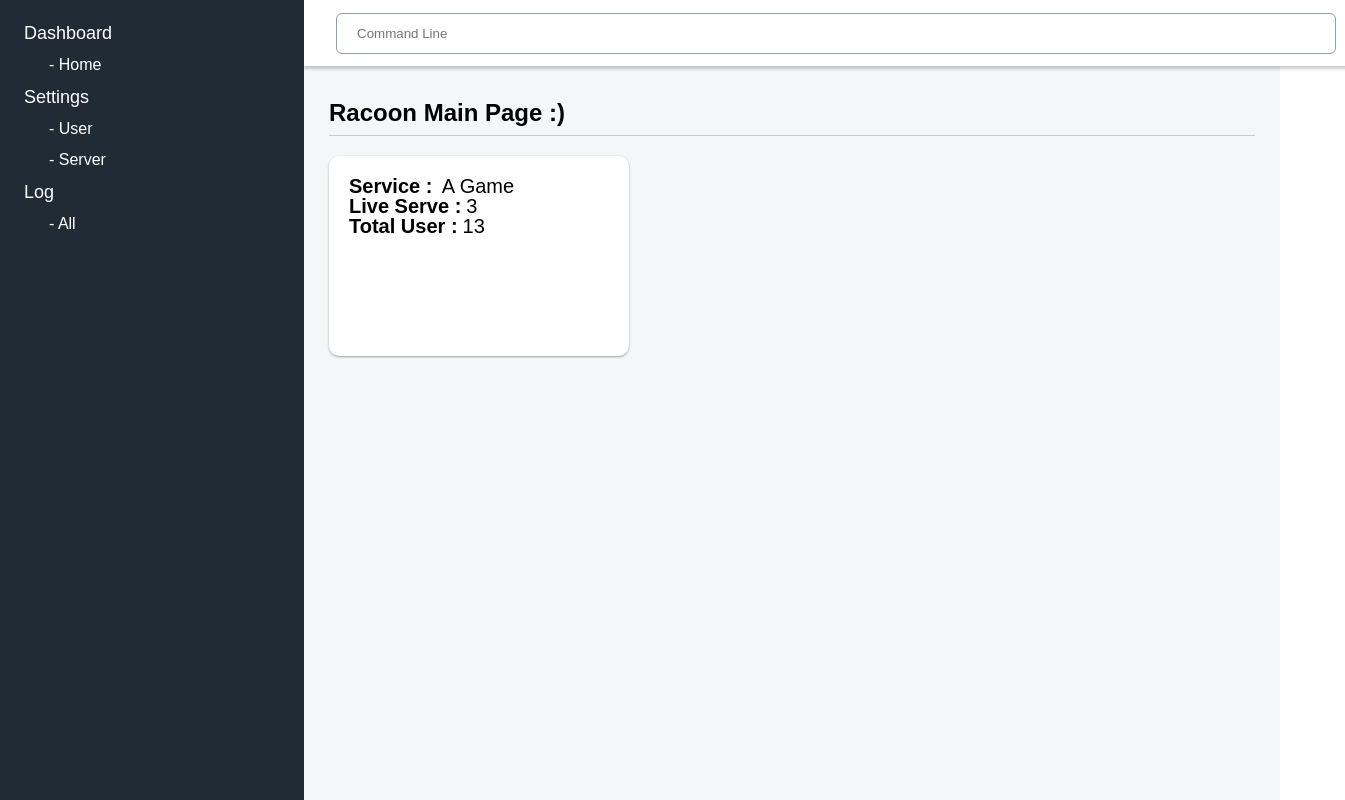
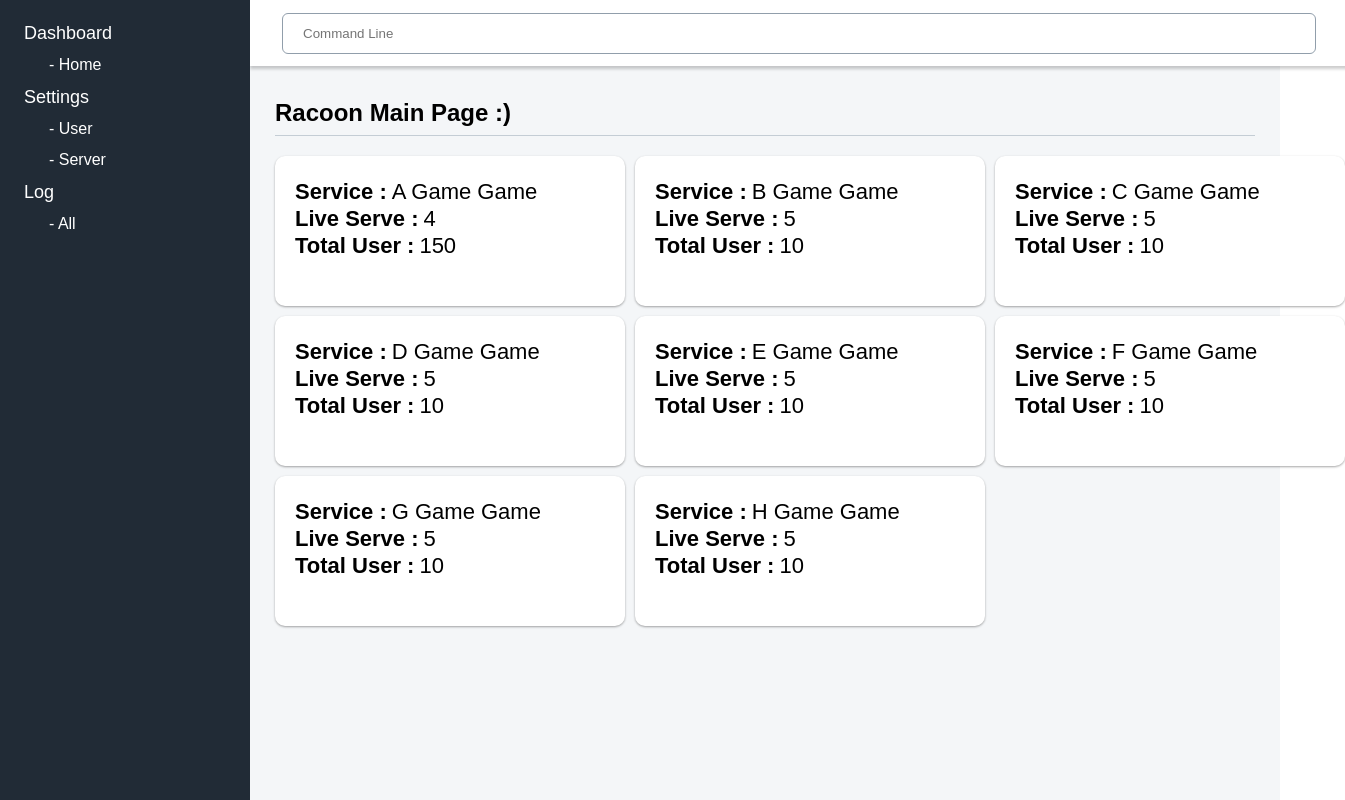
Before and after one commit to aoldacraft/racoon-client, a React (Create React App) app: page / in a window 1280 px wide. Shown: the top 800 px of the page, 1345 px wide, since content can reach past the window. Built offline with nearby package versions, Linux system fonts and the light colour scheme.

Commit message:
[refactor] Create Service Card Component

```diff
--- a/src/components/bar/NavBar.tsx
+++ b/src/components/bar/NavBar.tsx
@@ -27,7 +27,7 @@ const NavBarContainer = styled.header`
   align-items: center;
   position: fixed;
   top: 0;
-  left: 304;
+  left: 250;
   background-color: white;
   padding: 12px 32px;
   /* top: 0;
@@ -37,7 +37,7 @@ const NavBarContainer = styled.header`
 `;
 
 const CommandLine = styled.input`
-  width: 1000px;
+  width: 85%;
   padding: 12px 20px;
   border: 1px solid #919eab;
   border-radius: 6px;
--- a/src/components/bar/SideBar.tsx
+++ b/src/components/bar/SideBar.tsx
@@ -41,7 +41,7 @@ const SideBar = () => {
 export default SideBar;
 
 const SideBarContainer = styled.aside`
-  width: 304px;
+  width: 250px;
   height: 2868px;
   background-color: #212b36;
   padding: 24px;
--- /dev/null
+++ b/src/components/card/ServiceCard.tsx
@@ -0,0 +1,31 @@
+import React from "react";
+import * as S from "../../styles/components/card/ServiceCard.style";
+
+const ServiceCard = ({
+  service,
+  server_quantity,
+  total_player,
+}: {
+  service: string;
+  server_quantity: number;
+  total_player: number;
+}) => {
+  return (
+    <S.ServiceCard>
+      <S.ContentContainer>
+        <S.ContentTitle>Service :</S.ContentTitle>
+        <S.Content>{service} Game</S.Content>
+      </S.ContentContainer>
+      <S.ContentContainer>
+        <S.ContentTitle>Live Serve :</S.ContentTitle>
+        <S.Content>{server_quantity}</S.Content>
+      </S.ContentContainer>
+      <S.ContentContainer>
+        <S.ContentTitle>Total User :</S.ContentTitle>
+        <S.Content>{total_player}</S.Content>
+      </S.ContentContainer>
+    </S.ServiceCard>
+  );
+};
+
+export default ServiceCard;
--- a/src/pages/layout/Layout.tsx
+++ b/src/pages/layout/Layout.tsx
@@ -13,7 +13,7 @@ const Layout = () => {
         width: "100%",
         height: "2868px",
         paddingTop: "66px",
-        paddingLeft: "304px",
+        paddingLeft: "250px",
       }}
     >
       <SideBar />
--- a/src/pages/main/Main.tsx
+++ b/src/pages/main/Main.tsx
@@ -1,5 +1,49 @@
 import React from "react";
 import * as S from "../../styles/pages/main/Main.style";
+import ServiceCard from "../../components/card/ServiceCard";
+
+const dummyData = [
+  {
+    service: "A Game",
+    server_quantity: 4,
+    total_player: 150,
+  },
+  {
+    service: "B Game",
+    server_quantity: 5,
+    total_player: 10,
+  },
+  {
+    service: "C Game",
+    server_quantity: 5,
+    total_player: 10,
+  },
+  {
+    service: "D Game",
+    server_quantity: 5,
+    total_player: 10,
+  },
+  {
+    service: "E Game",
+    server_quantity: 5,
+    total_player: 10,
+  },
+  {
+    service: "F Game",
+    server_quantity: 5,
+    total_player: 10,
+  },
+  {
+    service: "G Game",
+    server_quantity: 5,
+    total_player: 10,
+  },
+  {
+    service: "H Game",
+    server_quantity: 5,
+    total_player: 10,
+  },
+];
 
 const Main = () => {
   return (
@@ -7,22 +51,15 @@ const Main = () => {
       <S.PageHeaderWrapper>
         <S.PageTitle>Racoon Main Page :)</S.PageTitle>
       </S.PageHeaderWrapper>
-      <div>
-        <S.ServiceCard>
-          <S.ContentContainer>
-            <S.ContentTitle>Service :</S.ContentTitle>
-            <S.Content> A Game</S.Content>
-          </S.ContentContainer>
-          <S.ContentContainer>
-            <S.ContentTitle>Live Serve :</S.ContentTitle>
-            <S.Content>3</S.Content>
-          </S.ContentContainer>
-          <S.ContentContainer>
-            <S.ContentTitle>Total User :</S.ContentTitle>
-            <S.Content>13</S.Content>
-          </S.ContentContainer>
-        </S.ServiceCard>
-      </div>
+      <S.ServiceContainer>
+        {dummyData.map((data) => (
+          <ServiceCard
+            service={data.service}
+            server_quantity={data.server_quantity}
+            total_player={data.total_player}
+          />
+        ))}
+      </S.ServiceContainer>
     </>
   );
 };
--- /dev/null
+++ b/src/styles/components/card/ServiceCard.style.ts
@@ -0,0 +1,24 @@
+import styled from "styled-components";
+
+export const ServiceCard = styled.div`
+  background-color: #ffffff;
+  border-radius: 10px;
+  width: 350px;
+  height: 150px;
+  box-shadow: 0 1px 3px rgba(0, 0, 0, 0.12), 0 1px 2px rgba(0, 0, 0, 0.24);
+  padding: 20px;
+`;
+
+export const ContentContainer = styled.div`
+  margin: 5px 0;
+`;
+
+export const ContentTitle = styled.span`
+  font-size: 22px;
+  font-weight: bold;
+  margin-right: 5px;
+`;
+
+export const Content = styled.span`
+  font-size: 22px;
+`;
--- a/src/styles/pages/main/Main.style.ts
+++ b/src/styles/pages/main/Main.style.ts
@@ -23,23 +23,15 @@ export const PageTitle = styled.h1`
 //   padding: 40px 20px;
 // `;
 
-export const ServiceCard = styled.div`
-  background-color: #ffffff;
-  border-radius: 10px;
-  width: 300px;
-  height: 200px;
-  box-shadow: 0 1px 3px rgba(0, 0, 0, 0.12), 0 1px 2px rgba(0, 0, 0, 0.24);
-  padding: 20px;
+export const ServiceContainer = styled.div`
+  display: grid;
+  grid-gap: 10px;
+  grid-template-rows: auto;
+  grid-template-columns: repeat(1, 1fr);
+  @media only screen and (min-width: 768px) {
+    grid-template-columns: repeat(2, 1fr);
+  }
+  @media only screen and (min-width: 1024px) {
+    grid-template-columns: repeat(3, 1fr);
+  }
 `;
-
-export const ContentContainer = styled.div``;
-
-export const ContentTitle = styled.span`
-  font-size: 20px;
-  font-weight: bold;
-  margin-right: 5px;
-`;
-
-export const Content = styled.span`
-  font-size: 20px;
-`;
```
